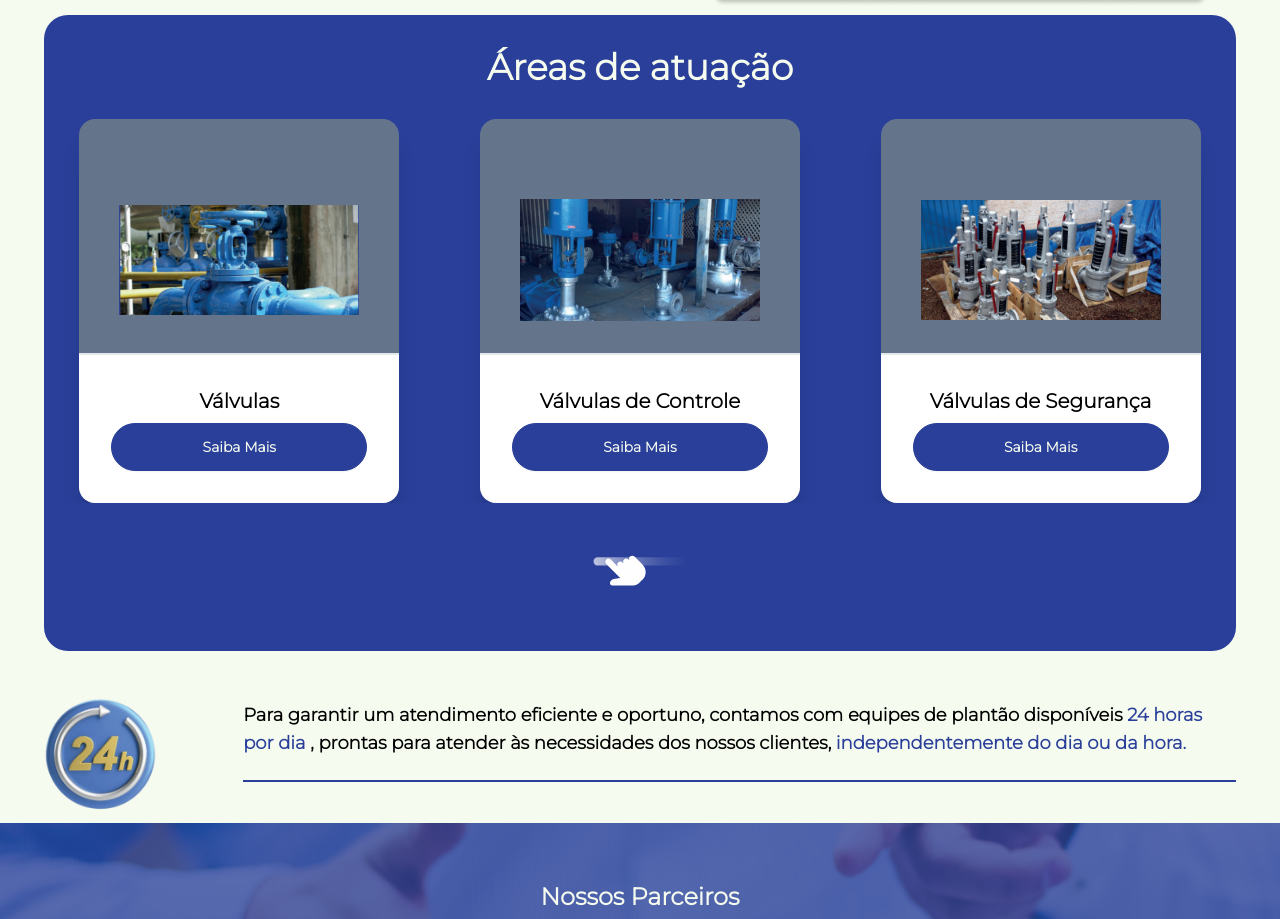
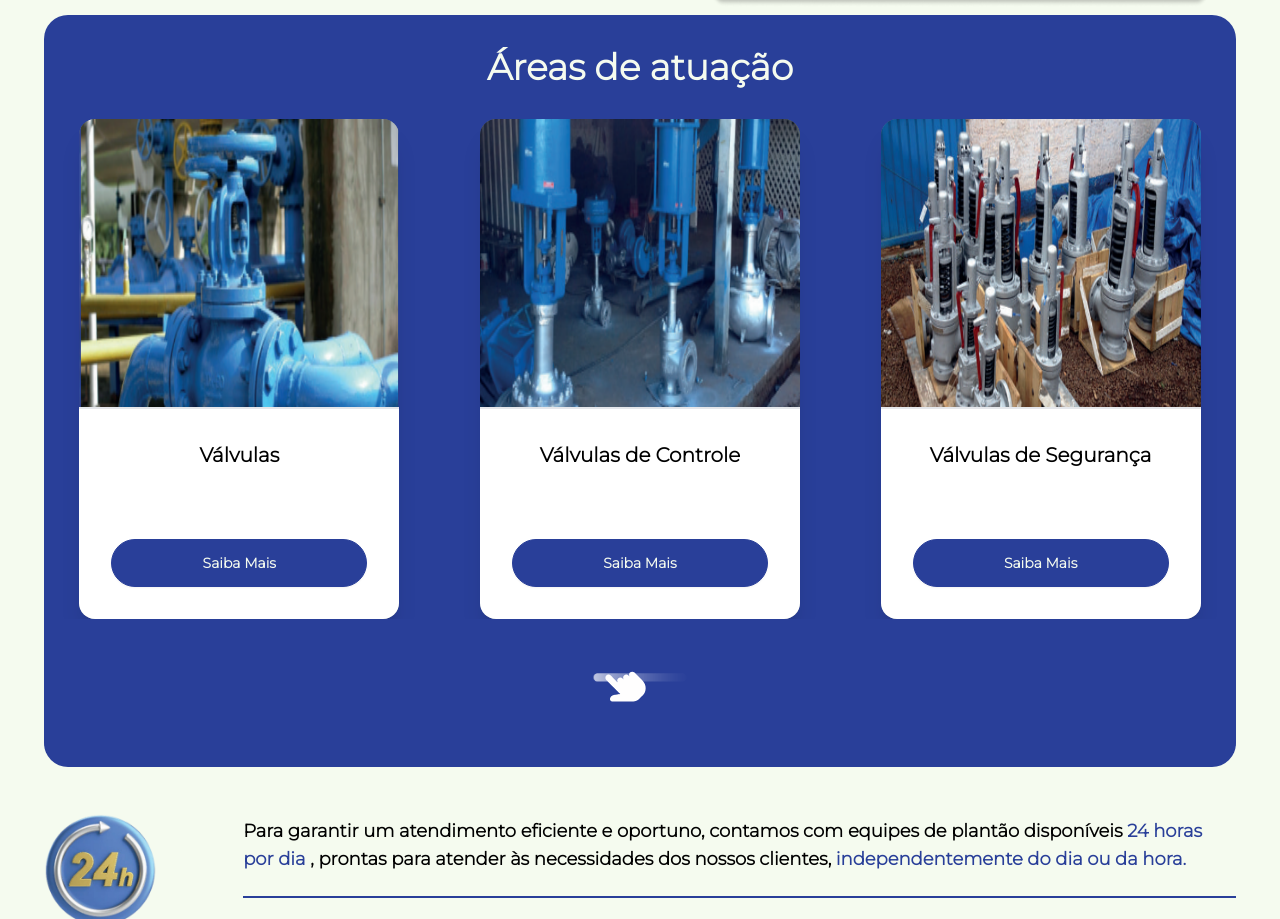
Before and after one commit to TakashiNishii/AZtec, a Next.js app: page / in a window 1280 px wide. Shown: the part 1541-2460 px from the top of the page. Built offline with nearby package versions, Linux system fonts and the light colour scheme.

Commit message:
:art: Adjust images on cards

```diff
--- a/app/components/Hero[OLD].tsx
+++ b/app/components/Hero[OLD].tsx
@@ -2,7 +2,7 @@ import { ArrowDownCircleIcon } from '@heroicons/react/24/solid'
 import Image from 'next/image'
 import React from 'react'
 
-export const Hero = () => {
+export const HeroOLD = () => {
   return (
     <div
       className="hero min-h-[calc(100dvh-20dvh)]  bg-[url('/images/imageHero.png')] bg-cover bg-center shadow-2xl border-b-2 border-primary"
--- a/app/components/Servicos.tsx
+++ b/app/components/Servicos.tsx
@@ -39,7 +39,6 @@ const Servicos = () => {
           Áreas de atuação
         </h2>
         <div className="carousel rounded-box gap-2 w-[99%] self-end">
-
         </div>
         <div ref={ref} className="keen-slider cursor-grab active:cursor-grabbing">
           {servicos.map((servico) => (
--- a/app/components/ServicosContent/ServicosCard.tsx
+++ b/app/components/ServicosContent/ServicosCard.tsx
@@ -10,11 +10,11 @@ const ServicosCard = (
   { id, title, image }: ServicosCardProps
 ) => {
   return (
-    <div className="card w-full max-w-sm mx-auto md:w-80 max-h-96 shadow-xl pt-2 bg-slate-500">
-      <figure className="px-10 pt-10 h-72 border-b-2 ">
-        <Image src={image} alt={title} width={500} height={500} />
+    <div className="card w-full max-w-sm mx-auto md:w-80 min-h-[500px] max-h-[600px] shadow-xl bg-slate-500">
+      <figure className="min-h-72 border-b-2 ">
+        <Image src={image} alt={title} width={500} height={800} className="h-72" />
       </figure>
-      <div className="card-body items-center text-center bg-base-100 rounded-b-2xl">
+      <div className="card-body justify-between items-center text-center bg-base-100 rounded-b-2xl">
         <h2 className="card-title">{title}</h2>
         <div className="card-actions w-full">
           <Link href={`/servicos?id=${id}`} className="btn btn-primary text-secondary rounded-full w-full">Saiba Mais</Link>
```
